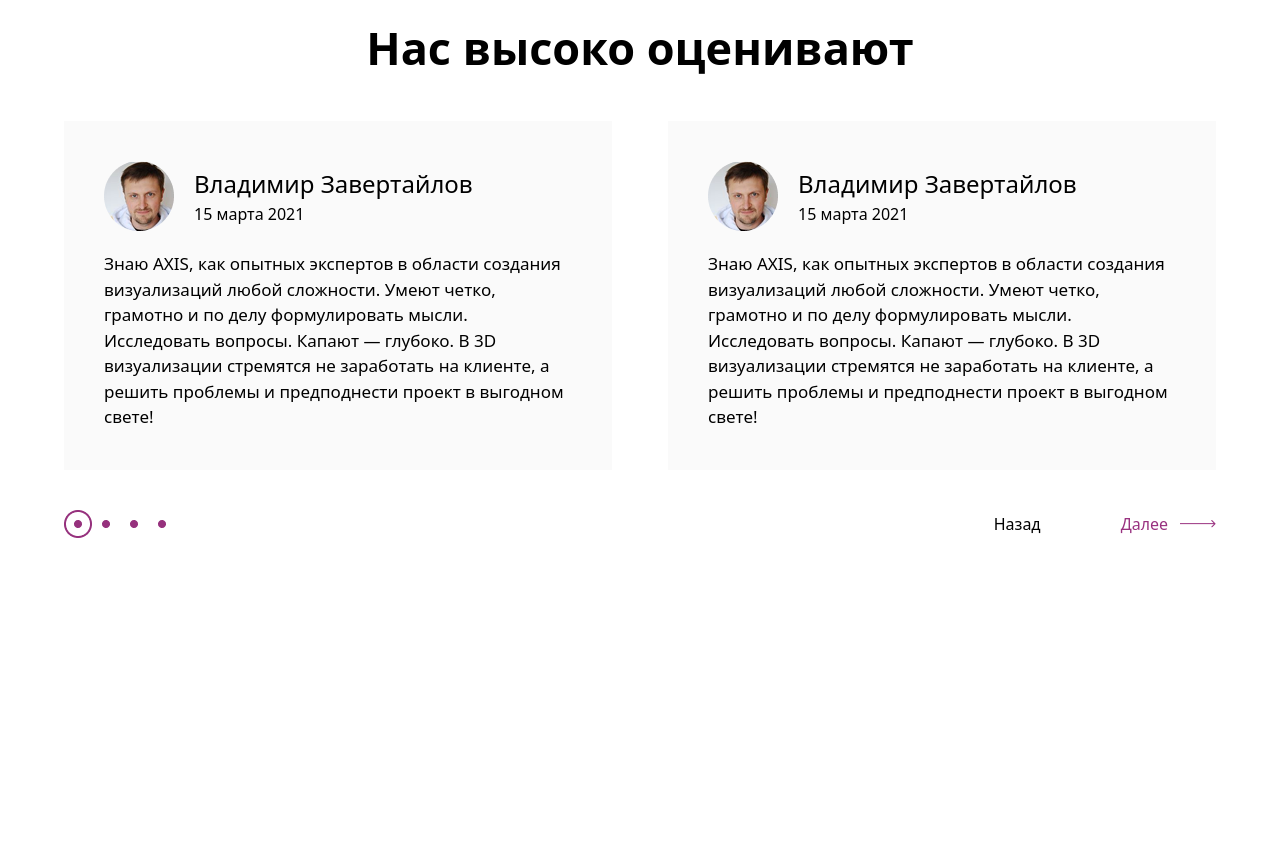
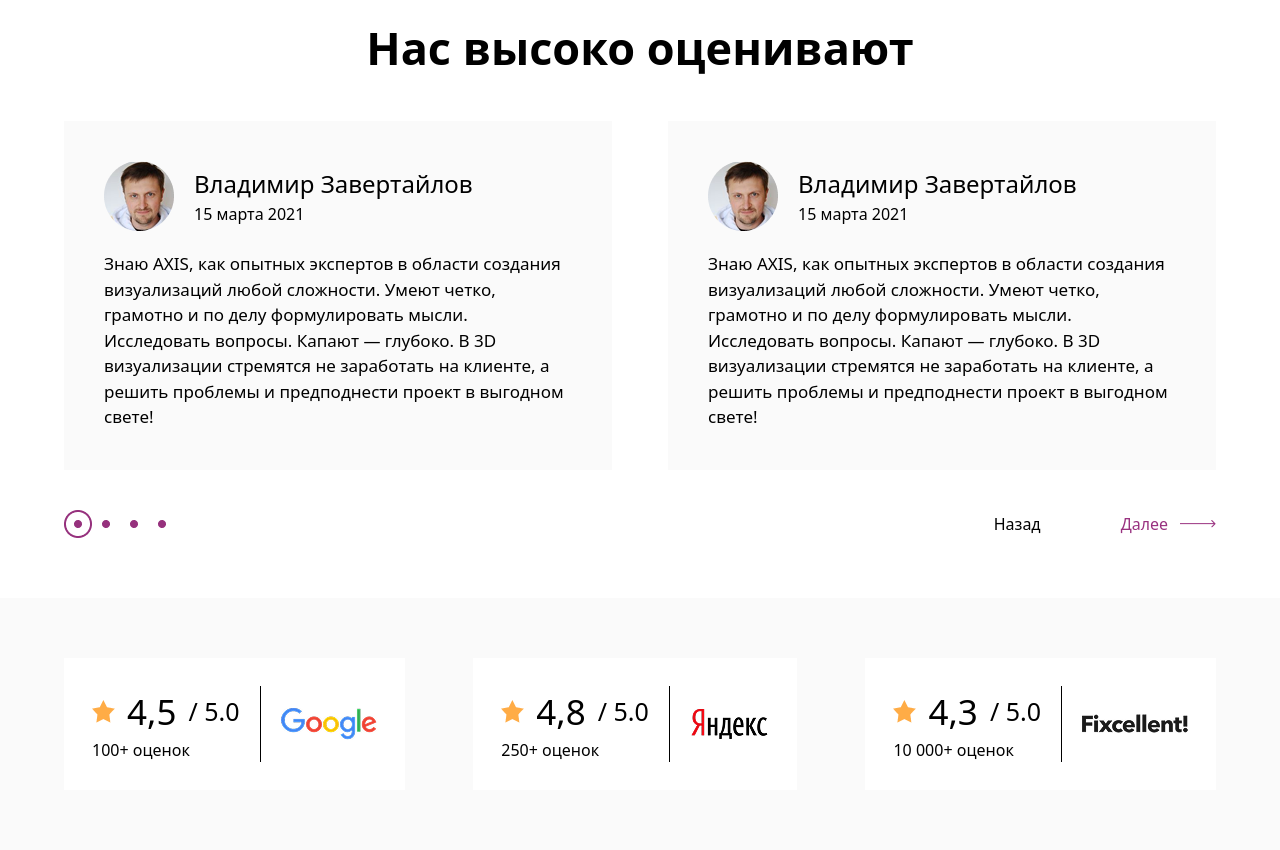
Before and after one commit to Abdulloh072008/gitday6, a website: page src/index.html in a window 1280 px wide. Shown: the part 4075-4925 px from the top of the page. Before the commit the page ends 4673 px from the top, so only its background shows below. Drawn offline with nearby package versions, Linux system fonts and the light colour scheme; files that its build step writes are made by us from their sources.

Commit message:
added section sixth

```diff
--- a/src/index.html
+++ b/src/index.html
@@ -322,6 +322,37 @@
                     </div>
                 </div>
         </section>
+        <section class="bg-[#FAFAFA] py-15">
+            <div class="max-w-300 m-auto w-[90%] flex flex-col lg:flex-row gap-5 justify-between">
+                <div class="bg-white flex items-center gap-5 w-fit p-7">
+                    <div class="border-r ">
+                        <p class="flex items-center gap-3 text-[25px] pr-5"><span><img src="./Star 37.png" alt=""></span><span class="text-[35px]">4,5</span> / 5.0</p>
+                        <p>100+ оценок</p>
+                    </div>
+                    <div >
+                        <img src="./1200px-Google_2015_logo 8.png" alt="">
+                    </div>
+                </div>
+                <div class="bg-white flex items-center gap-5 w-fit p-7">
+                    <div class="border-r ">
+                        <p class="flex items-center gap-3 text-[25px] pr-5"><span><img src="./Star 37.png" alt=""></span><span class="text-[35px]">4,8</span> / 5.0</p>
+                        <p>250+ оценок</p>
+                    </div>
+                    <div >
+                        <img src="./yandex_logo 3.png" alt="">
+                    </div>
+                </div>
+                <div class="bg-white flex items-center gap-5 w-fit p-7">
+                    <div class="border-r ">
+                        <p class="flex items-center gap-3 text-[25px] pr-5"><span><img src="./Star 37.png" alt=""></span><span class="text-[35px]">4,3</span> / 5.0</p>
+                        <p>10 000+ оценок</p>
+                    </div>
+                    <div >
+                        <img src="./logo fix 3.png" alt="">
+                    </div>
+                </div>
+            </div>
+        </section>
     </main>
 </body>
 
```
Also changed, not shown: src/1200px-Google_2015_logo 8.png (added), src/Star 37.png (added), src/logo fix 3.png (added), src/yandex_logo 3.png (added).
